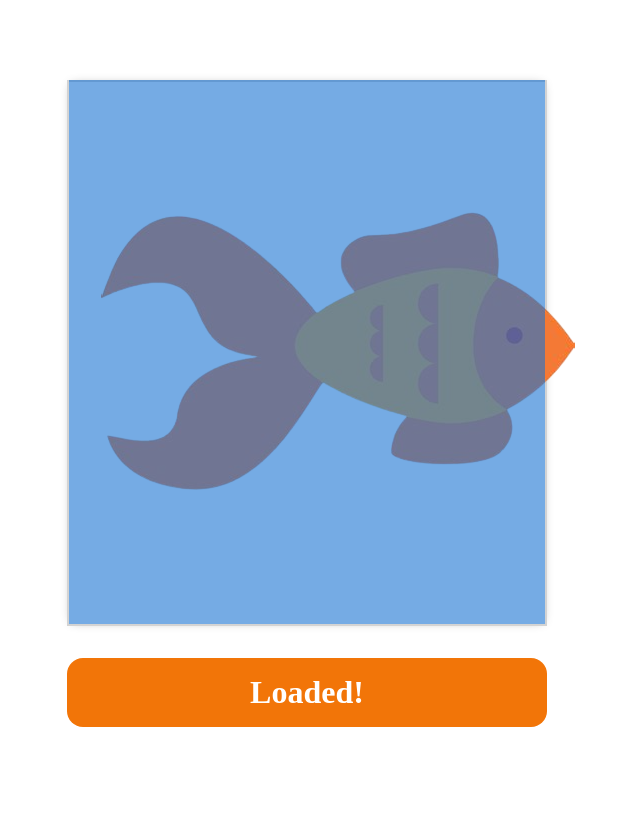
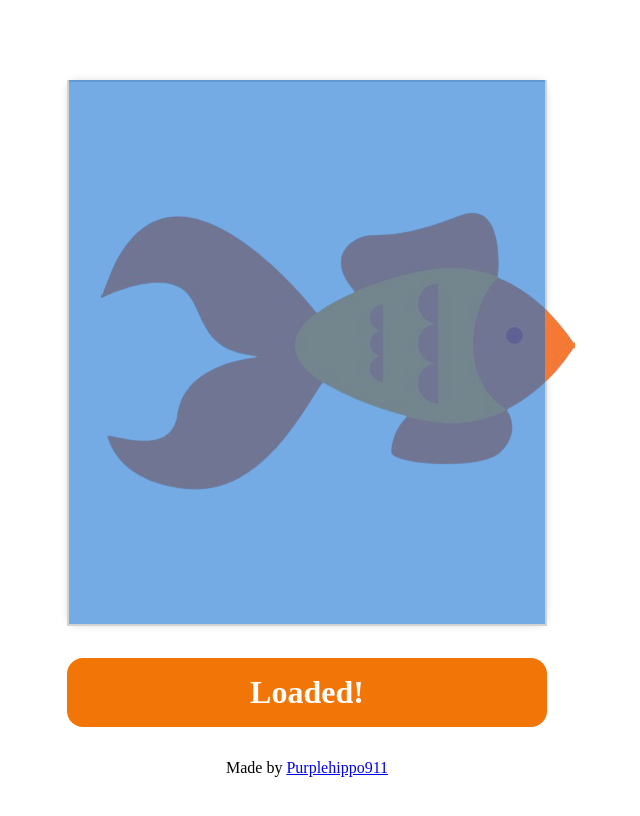
Before and after one commit to purplehippo911/fish-progress-loader, a plain HTML site: page index.html in a window 1280 px wide. Shown: the whole page, without its empty margins (333-973 px from the left). Drawn offline with Linux system fonts and the light colour scheme.

Commit message:
Added simple footer to link back to my website

```diff
--- a/index.html
+++ b/index.html
@@ -19,6 +19,10 @@
         </article>
 
         <p class="status-text"></p>
+
+        <footer>
+            <p>Made by <a href="https://purplehipposwebsite.netlify.app">Purplehippo911</a></p>
+        </footer>
     </main>
 </body>
 </html>
```
